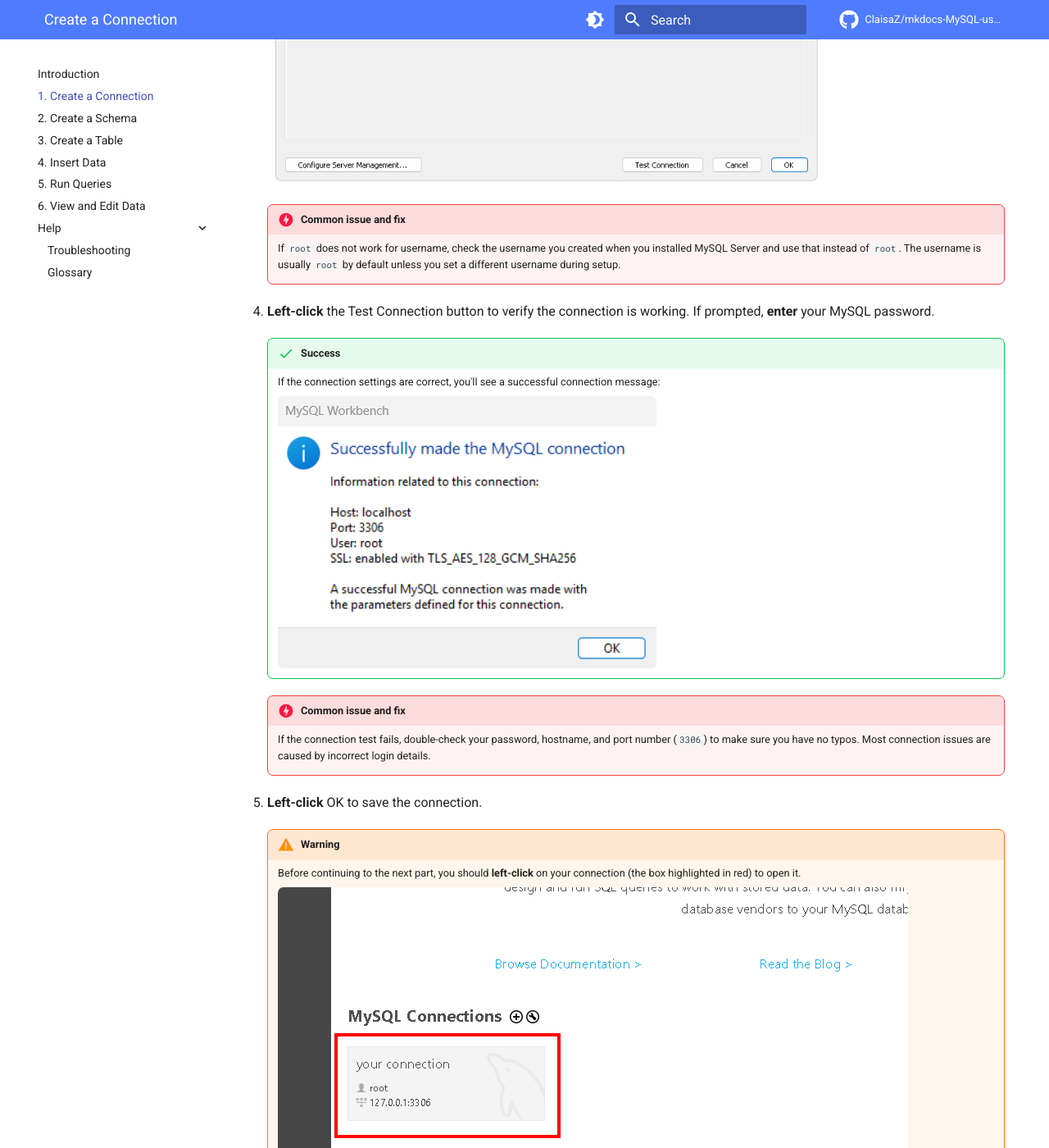
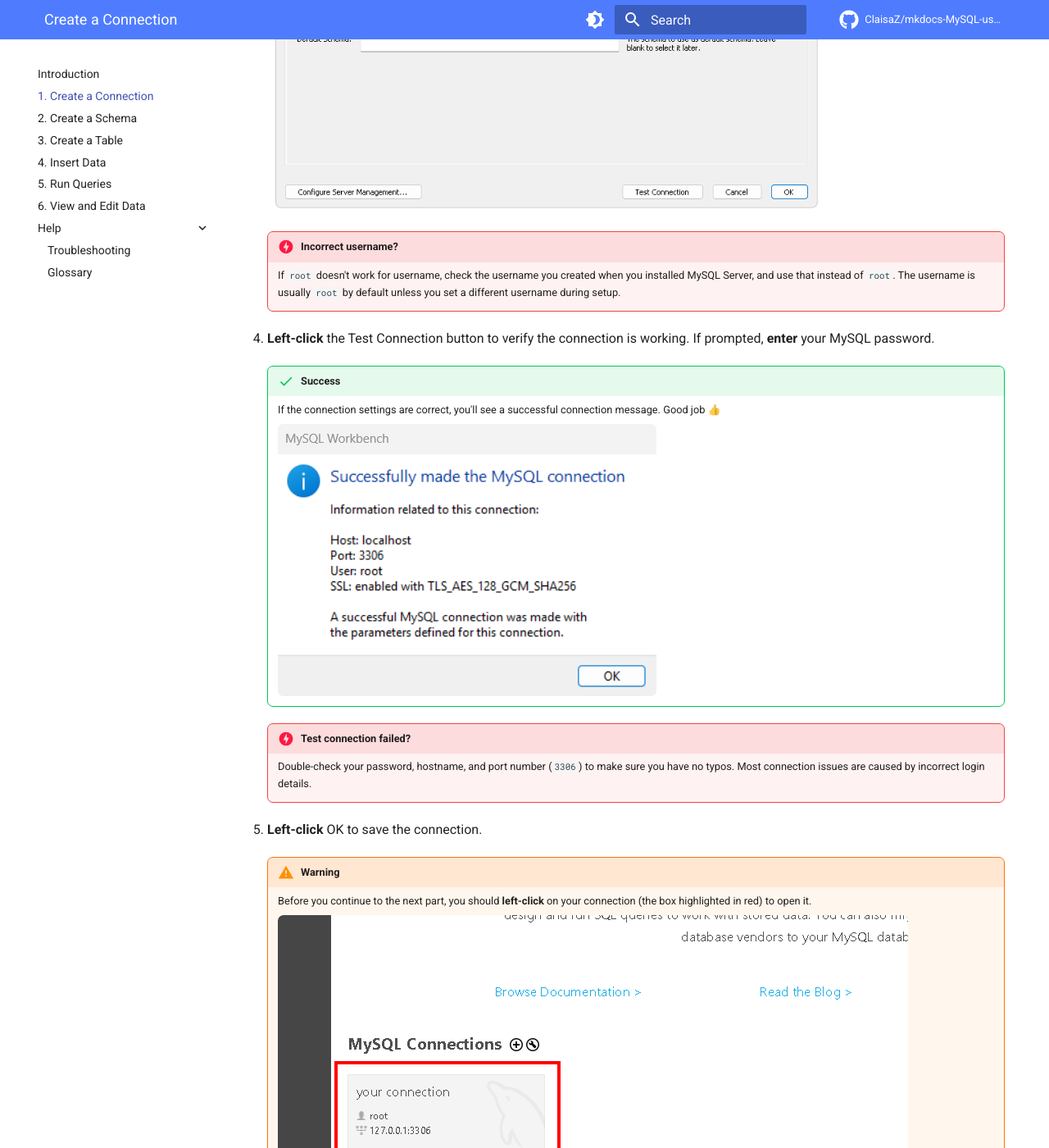
Before and after one commit to ClaisaZ/mkdocs-MySQL-user-guide, an MkDocs documentation site: the page built from docs/2-create-conn.md, in a window 1280 px wide and 1400 px high, scrolled down 1118 px. Shown: the whole window at 82% size. Built offline with MkDocs 1.6.1 and Material for MkDocs 9.7.7, drawn with Linux system fonts in a browser that asks for light colours; comment, search, counter and statistics services are not loaded; some of the changed text lies outside the part shown.

Commit message:
polishing

```diff
--- a/docs/2-create-conn.md
+++ b/docs/2-create-conn.md
@@ -24,26 +26,26 @@
 
     ![Setup New Connection window showing the Connection Name, Hostname, Port, and Username fields](https://cdn.jsdelivr.net/gh/ClaisaZ/mkdocs-MySQL-user-guide@main/docs/assets/images/Creating_Connection_combined2.png){ .img-medium title="Setup New Connection window with the fields used to create a local connection." }
 
-    !!! danger "Common issue and fix"
-        If `root` does not work for username, check the username you created when you installed MySQL Server and use that instead of `root`. The username is usually `root` by default unless you set a different username during setup.
+    !!! danger "Incorrect username?"
+        If `root` doesn't work for username, check the username you created when you installed MySQL Server, and use that instead of `root`. The username is usually `root` by default unless you set a different username during setup.
 
 4. **Left-click** the Test Connection button to verify the connection is working. If prompted, **enter** your MySQL password.
 
     !!! success "Success"
-        If the connection settings are correct, you'll see a successful connection message:
+        If the connection settings are correct, you'll see a successful connection message. Good job 👍
 
         ![Successful connection message shown after testing the MySQL Workbench connection](https://cdn.jsdelivr.net/gh/ClaisaZ/mkdocs-MySQL-user-guide@main/docs/assets/images/Creating_Connection_7.png){ .img-medium .center-it title="Successful Test Connection message in MySQL Workbench" }
 
-    !!! danger "Common issue and fix"
-        If the connection test fails, double-check your password, hostname, and port number (`3306`) to make sure you have no typos. Most connection issues are caused by incorrect login details.
+    !!! danger "Test connection failed?"
+        Double-check your password, hostname, and port number (`3306`) to make sure you have no typos. Most connection issues are caused by incorrect login details.
 
 5. **Left-click** OK to save the connection.
 
     !!! warning "Warning"
-        Before continuing to the next part, you should **left-click** on your connection (the box highlighted in red) to open it.
+        Before you continue to the next part, you should **left-click** on your connection (the box highlighted in red) to open it.
 
         ![Saved connection tile on the MySQL Workbench home screen highlighted in red](https://cdn.jsdelivr.net/gh/ClaisaZ/mkdocs-MySQL-user-guide@main/docs/assets/images/open-connection.png "Saved connection tile highlighted on the Workbench home screen")
 
-## Conclusion
+## Next Steps
 
-You've created a connection in MySQL Workbench. You can use this to access your MySQL server to do things like creating a schema, creating tables, and running queries.
+You've created a connection in Workbench that you can use to access your MySQL server, next, we're gonna use this connection to create a schema.
--- a/docs/js/glossary.json
+++ b/docs/js/glossary.json
@@ -98,5 +98,10 @@
     "term": "Localhost",
     "definition": "Your own computer.",
     "aliases": ["localhost"]
+  },
+  {
+    "term": "SQL Script",
+    "definition": "A saved set of SQL code written together in one file or editor tab, usually run as a group.",
+    "aliases": ["sql script", "SQL script", "sql scripts", "script file"]
   }
 ]
```
Also changed, not shown: other parts of docs/2-create-conn.md (+3 -1 lines), docs/3-createschema.md (+10 -8 lines), docs/4-createtable.md (+13 -13 lines).
